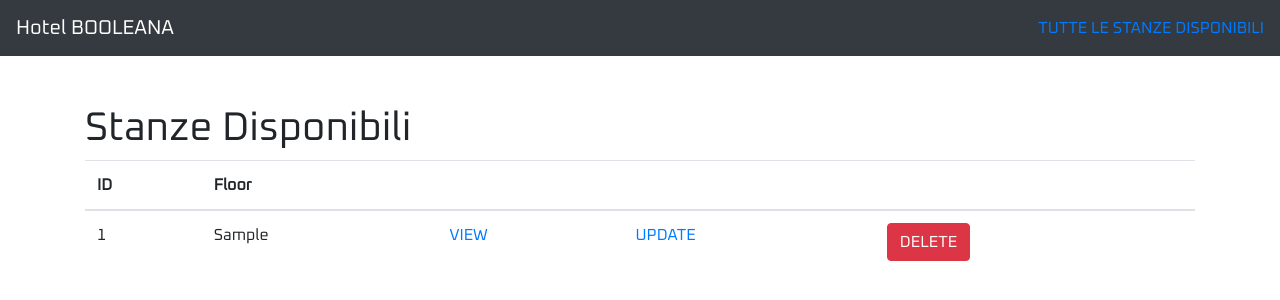
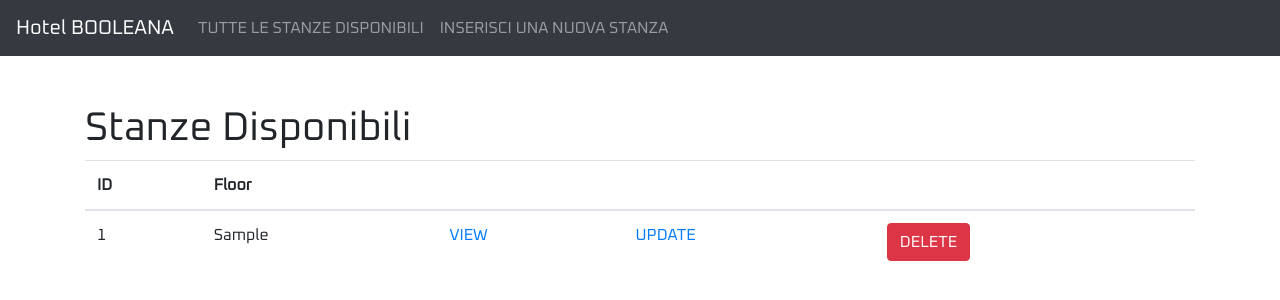
Before and after one commit to AndreaBottini/php-hotel-crud, a PHP site: page /index.php in a window 1280 px wide. Shown: the top 300 px of the page. Run offline with PHP 8.4, Linux system fonts and the light colour scheme; tables that the repository leaves empty or names only in its code hold one stand-in row (values such as "Sample post"); data that the repository does not hold is empty.

Commit message:
Terminata parte Create

```diff
--- a/partials/header.php
+++ b/partials/header.php
@@ -11,10 +11,11 @@
 
 <body>
     <header>
-        <nav class="navbar navbar-dark bg-dark">
+        <nav class="navbar navbar-dark bg-dark navbar-expand-lg">
             <div class="navbar-brand">Hotel BOOLEANA</div>
             <ul class="navbar-nav">
-                <li><a href="<?php echo $basePath?>">TUTTE LE STANZE DISPONIBILI</a></li>
+                <li class="nav-item"><a class="nav-link" href="<?php echo $basePath?>">TUTTE LE STANZE DISPONIBILI</a></li>
+                <li class="nav-item"><a class="nav-link" href="<?php echo $basePath?>create/create.php">INSERISCI UNA NUOVA STANZA</a></li>
             </ul>
         </nav>
     </header>
```
